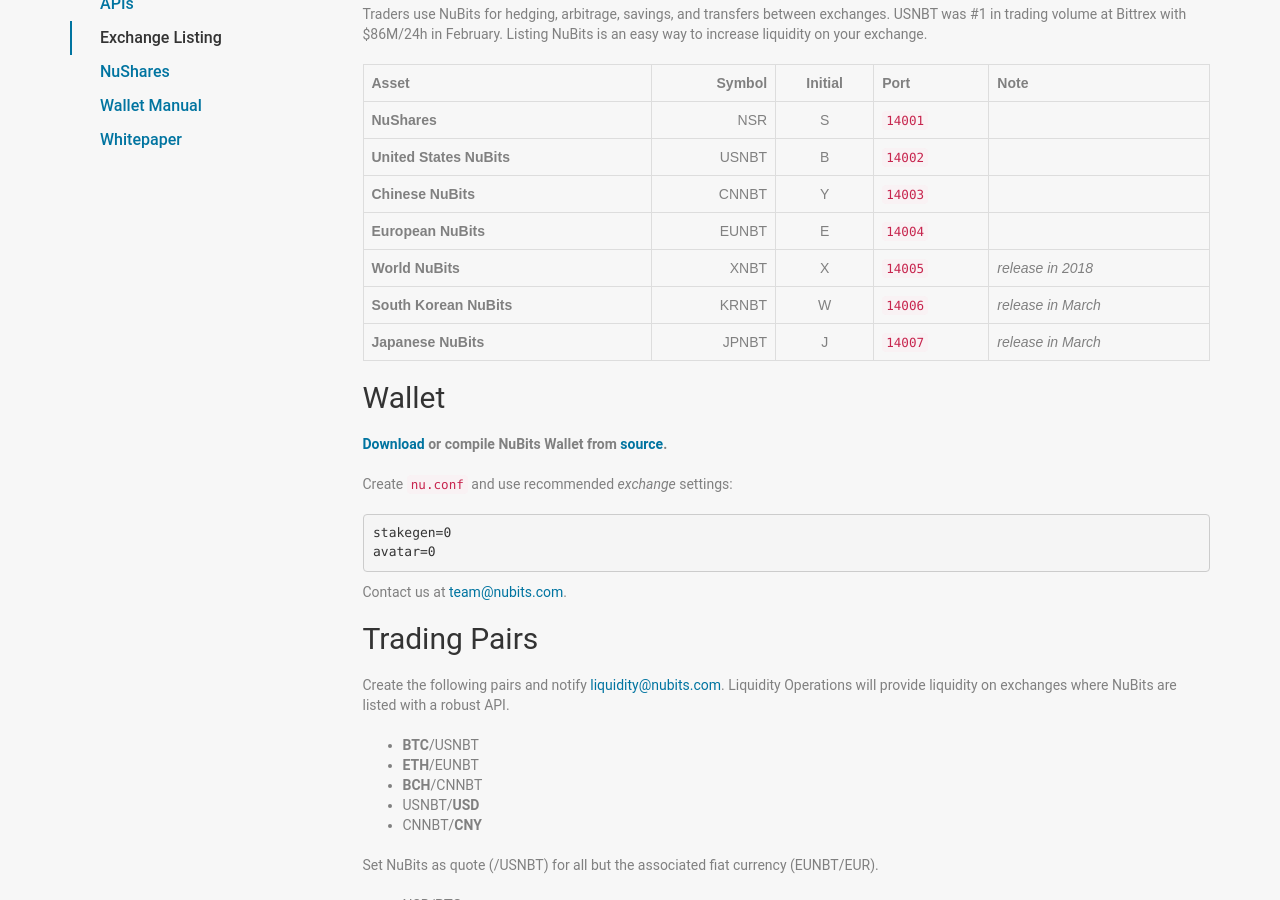
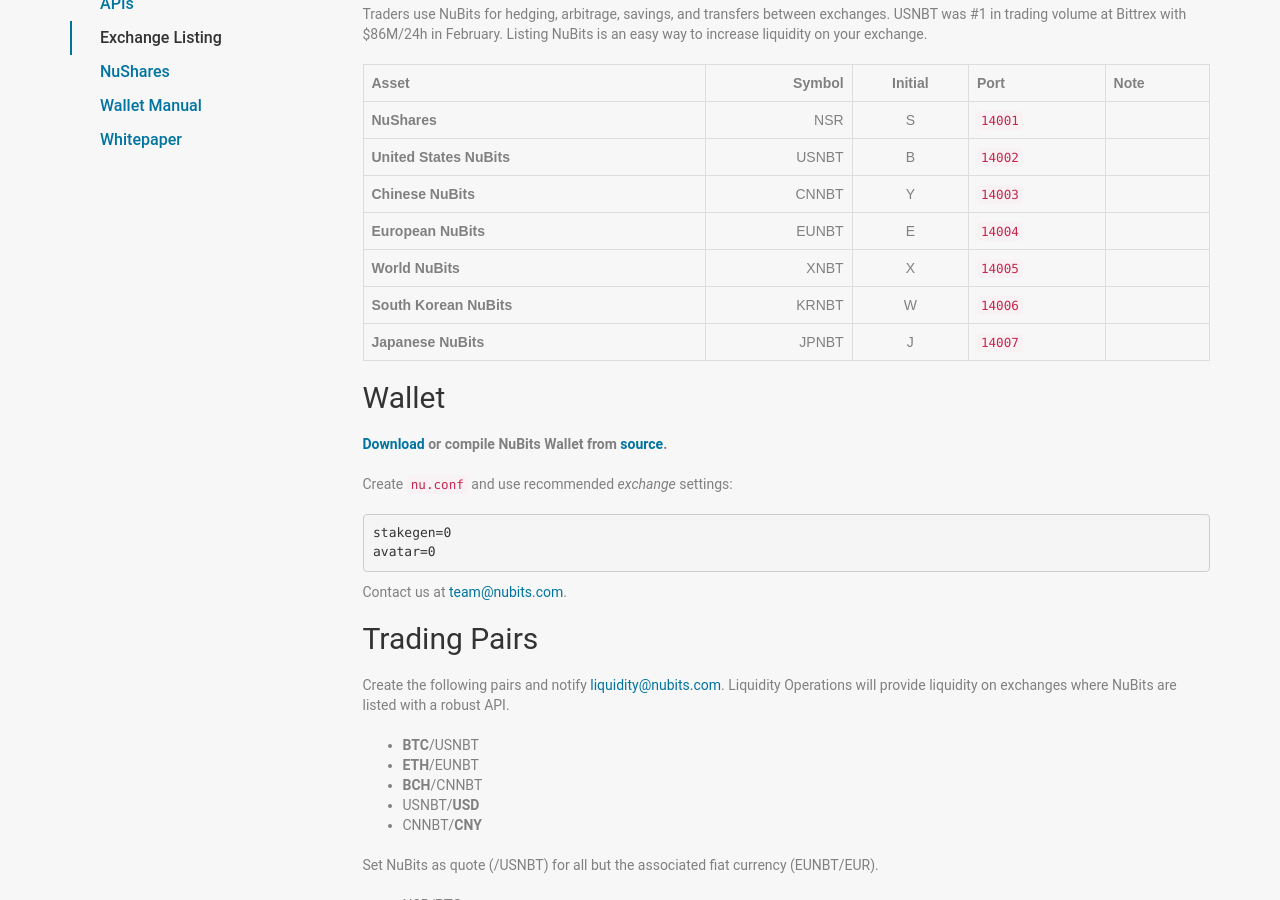
Before and after one commit to NuNetwork/nunetwork.github.io, a Jekyll site: the page built from _pages/list-nubits.md, in a window 1280 px wide and 900 px high, scrolled down 324 px. Built offline with Jekyll 4.4.1, drawn with Linux system fonts in a browser that asks for light colours.

Commit message:
Remove estimates

```diff
--- a/_pages/list-nubits.md
+++ b/_pages/list-nubits.md
@@ -17,9 +17,9 @@
 United States NuBits | USNBT | B | `14002` |
 Chinese NuBits | CNNBT | Y | `14003` |
 European NuBits | EUNBT | E | `14004` |
-World NuBits | XNBT | X | `14005` | *release in 2018*
-South Korean NuBits | KRNBT | W | `14006` | *release in March*
-Japanese NuBits | JPNBT | J | `14007` | *release in March*
+World NuBits | XNBT | X | `14005` |
+South Korean NuBits | KRNBT | W | `14006` |
+Japanese NuBits | JPNBT | J | `14007` |
 
 ## Wallet
 
```
